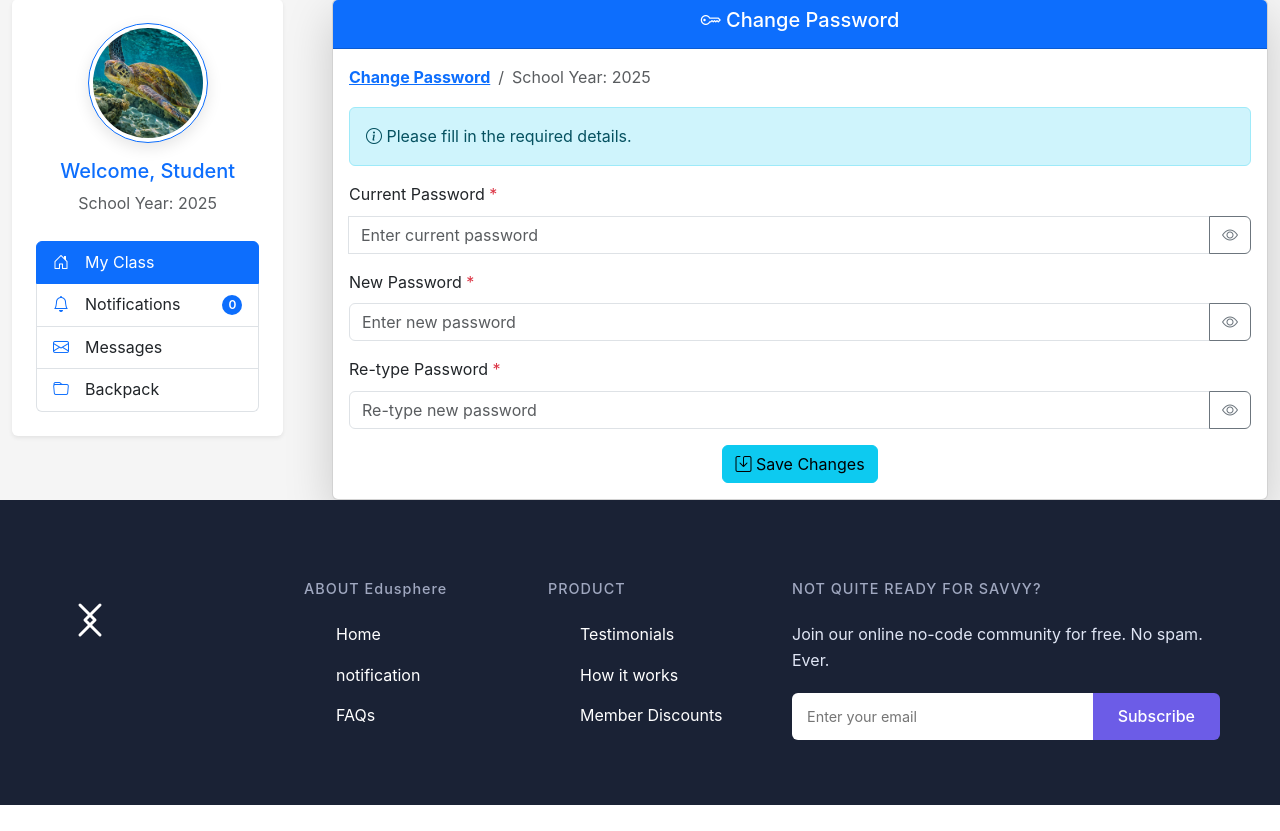
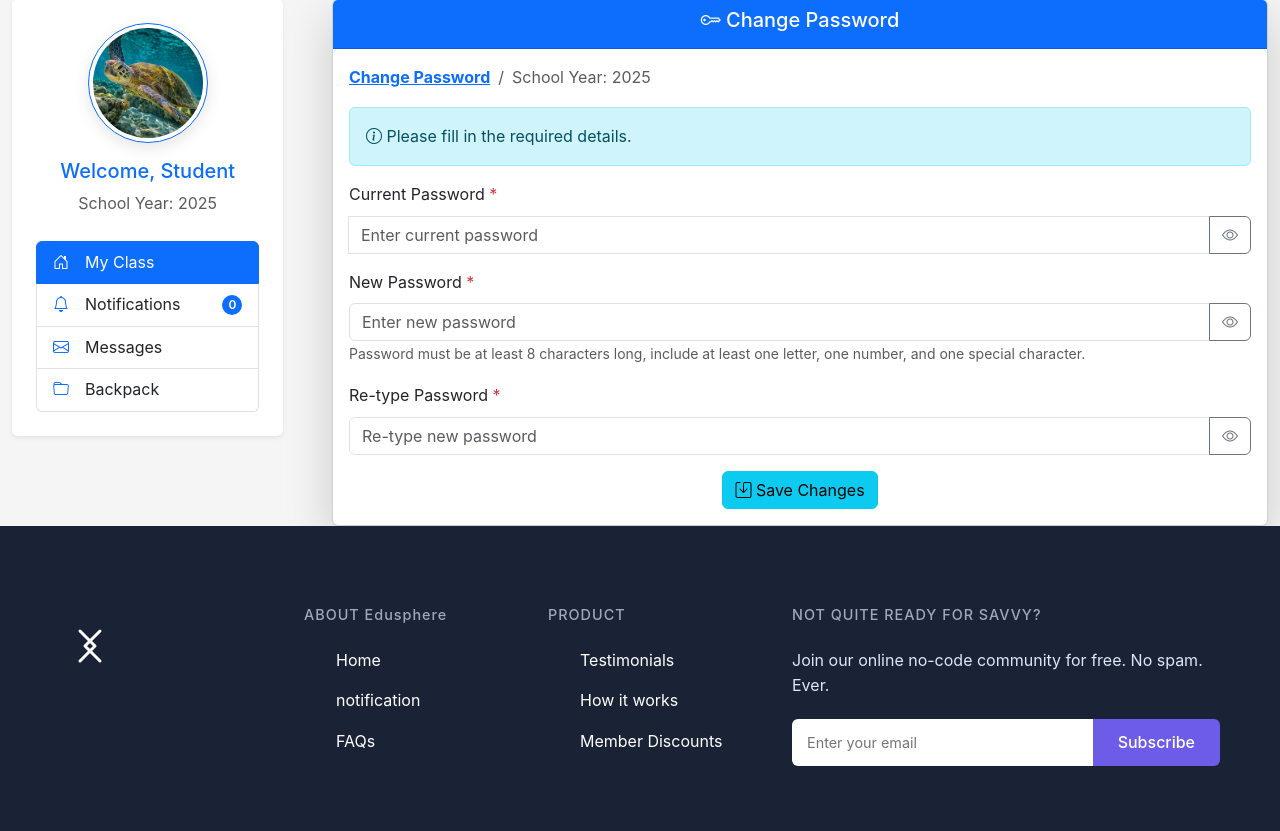
Before and after one commit to sjitendrakumar647/lms_php_name_edusphere, a PHP site: page /student/change_password_student.php in a window 1280 px wide. Shown: the part 95-926 px from the top of the page. Before the commit the page ends 900 px from the top, so only its background shows below. Run offline with PHP 8.4, Linux system fonts and the light colour scheme; a user stored in the database is signed in; data comes from the database, SQL or seed files in the repository; some libraries are stand-ins or nearby versions.

Commit message:
apply the password validation

```diff
--- a/login_register.php
+++ b/login_register.php
@@ -27,7 +27,7 @@
 
             <form id="login-form" method="post">
               <div class="form-group">
-                <input type="text" id="Username" name="username" placeholder="Username" required>
+                <input type="text" id="Username" name="username" minlength="8" placeholder="Username" required>
               </div>
 
               <div class="form-group password-group">
--- a/student/change_password_student.php
+++ b/student/change_password_student.php
@@ -38,7 +38,7 @@
                         ?>
 
                         <!-- Password Change Form -->
-                        <form action="update_password_student.php" method="post"  class="needs-validation" novalidate>
+                        <form action="update_password_student.php" method="post" id="change_password" class="needs-validation" novalidate>
                             <div class="mb-3">
                                 <label for="current_password" class="form-label">Current Password <span class="text-danger">*</span></label>
                                 <div class="input-group">
@@ -58,6 +58,7 @@
                                         <i class="bi bi-eye"></i>
                                     </button>
                                 </div>
+                                <small class="text-muted">Password must be at least 8 characters long, include at least one letter, one number, and one special character.</small>
                             </div>
 
                             <div class="mb-3">
@@ -68,6 +69,7 @@
                                         <i class="bi bi-eye"></i>
                                     </button>
                                 </div>
+                                <small id="password-match-error" class="text-danger d-none">Passwords do not match.</small>
                             </div>
 
                             <div class="text-center">
@@ -79,59 +81,64 @@
             </div>
         </div>
     </div>
-	<?php if (isset($_GET['status'])): ?>
-		<?php if ($_GET['status'] == 'success'): ?>
-			<div class="alert alert-success">Password successfully updated.</div>
-		<?php elseif ($_GET['status'] == 'error'): ?>
-			<div class="alert alert-danger">Error updating password. Please try again.</div>
-		<?php elseif ($_GET['status'] == 'empty'): ?>
-			<div class="alert alert-warning">Password cannot be empty.</div>
-		<?php endif; ?>
-	<?php endif; ?>
-
 
     <?php include('footer.php'); ?>
 
     <script>
-        // jQuery Validation and Password Change Request
-        jQuery(document).ready(function () {
-            jQuery("#change_password").submit(function (e) {
-                e.preventDefault();
+        document.addEventListener("DOMContentLoaded", function () {
+            const form = document.querySelector("#change_password");
+            const newPasswordInput = document.querySelector("#new_password");
+            const retypePasswordInput = document.querySelector("#retype_password");
+            const passwordMatchError = document.querySelector("#password-match-error");
 
-                var password = jQuery('#password').val();
-                var current_password = jQuery('#current_password').val();
-                var new_password = jQuery('#new_password').val();
-                var retype_password = jQuery('#retype_password').val();
+            // Form submission handler
+            form.addEventListener("submit", function (e) {
+                const currentPassword = document.querySelector("#current_password").value;
+                const newPassword = newPasswordInput.value;
+                const retypePassword = retypePasswordInput.value;
 
-                if (password != current_password) {
-                    $.jGrowl("Incorrect current password!", { header: 'Change Password Failed', theme: 'bg-danger' });
-                } else if (new_password !== retype_password) {
-                    $.jGrowl("New passwords do not match!", { header: 'Change Password Failed', theme: 'bg-warning' });
+                // Password validation regex
+                const passwordRegex = /^(?=.*[A-Za-z])(?=.*\d)(?=.*[@$!%*?&])[A-Za-z\d@$!%*?&]{8,}$/;
+
+                // Validate current password
+                if (currentPassword !== document.querySelector("#password").value) {
+                    e.preventDefault();
+                    alert("Incorrect current password!");
+                    return;
+                }
+
+                // Validate new password
+                if (!passwordRegex.test(newPassword)) {
+                    e.preventDefault();
+                    alert("New password must be at least 8 characters long, include at least one letter, one number, and one special character.");
+                    return;
+                }
+
+                // Validate password match
+                if (newPassword !== retypePassword) {
+                    e.preventDefault();
+                    passwordMatchError.classList.remove("d-none");
+                    return;
                 } else {
-                    var formData = jQuery(this).serialize();
-                    $.ajax({
-                        type: "POST",
-                        url: "update_password_student.php",
-                        data: formData,
-                        success: function (response) {
-                            $.jGrowl("Your password has been successfully changed!", { header: 'Change Password Success', theme: 'bg-success' });
-                            setTimeout(function () { window.location = 'dashboard_student.php'; }, 2000);
-                        }
-                    });
+                    passwordMatchError.classList.add("d-none");
                 }
             });
 
             // Toggle Password Visibility
-            $(".toggle-password").click(function () {
-                var input = $(this).prev("input");
-                var icon = $(this).find("i");
-                if (input.attr("type") === "password") {
-                    input.attr("type", "text");
-                    icon.removeClass("bi-eye").addClass("bi-eye-slash");
-                } else {
-                    input.attr("type", "password");
-                    icon.removeClass("bi-eye-slash").addClass("bi-eye");
-                }
+            document.querySelectorAll(".toggle-password").forEach(button => {
+                button.addEventListener("click", function () {
+                    const input = this.previousElementSibling;
+                    const icon = this.querySelector("i");
+                    if (input.type === "password") {
+                        input.type = "text";
+                        icon.classList.remove("bi-eye");
+                        icon.classList.add("bi-eye-slash");
+                    } else {
+                        input.type = "password";
+                        icon.classList.remove("bi-eye-slash");
+                        icon.classList.add("bi-eye");
+                    }
+                });
             });
         });
     </script>
--- a/student/header_dashboard.php
+++ b/student/header_dashboard.php
@@ -15,7 +15,6 @@
 
         <!-- jQuery -->
         <script src="https://cdnjs.cloudflare.com/ajax/libs/jquery/3.6.0/jquery.min.js"></script>
-        <script src="https://code.jquery.com/jquery-3.6.0.min.js"></script>
 
         <!-- Bootstrap CSS & JS -->
         <link href="https://cdn.jsdelivr.net/npm/bootstrap@5.3.0/dist/css/bootstrap.min.css" rel="stylesheet">
@@ -30,7 +29,7 @@
         <script src="https://cdn.datatables.net/1.13.4/js/dataTables.bootstrap5.min.js"></script>
 
         <!-- jGrowl CSS & JS -->
-        <link href="https://cdnjs.cloudflare.com/ajax/libs/jquery-jgrowl/1.4.8/jquery.jgrowl.min.css" rel="stylesheet">
+        <link rel="stylesheet" href="https://cdnjs.cloudflare.com/ajax/libs/jquery-jgrowl/1.4.8/jquery.jgrowl.min.css">
         <script src="https://cdnjs.cloudflare.com/ajax/libs/jquery-jgrowl/1.4.8/jquery.jgrowl.min.js"></script>
 
         <!-- Custom CSS & JS -->
```
Also changed, not shown: admin/student/add_students.php (+14 -13 lines), forgot_password.php (+19 -4 lines).
